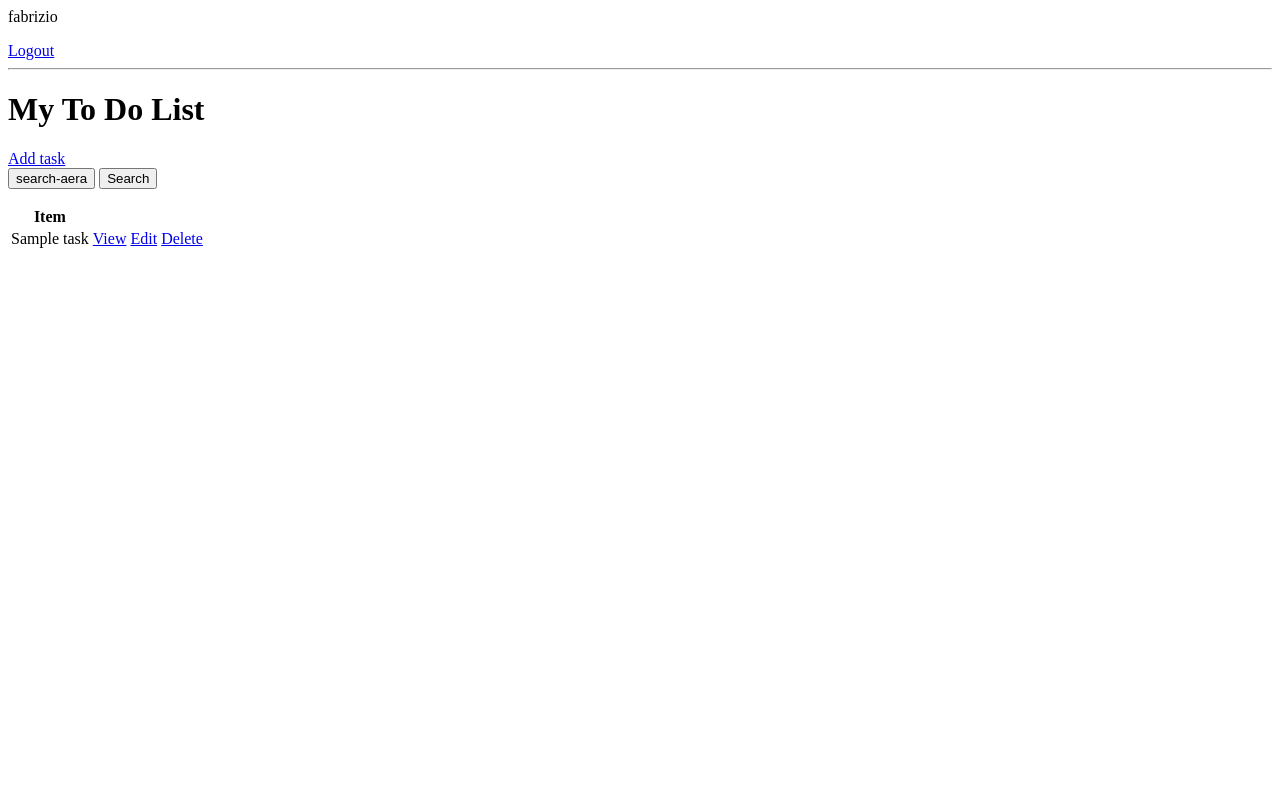
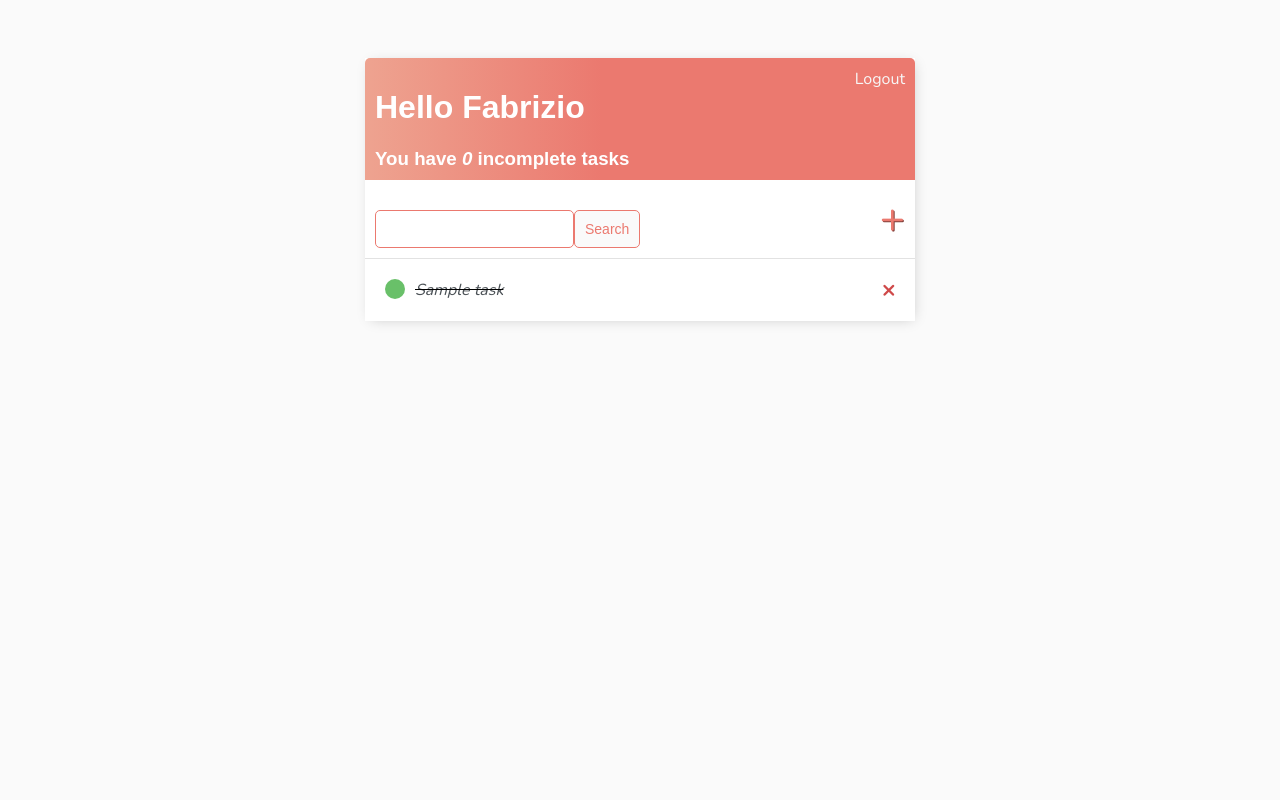
Before and after one commit to FM1234-hub/Todo-List, a Django app: page / in a window 1280 px wide. Run offline with Django 3.2, Linux system fonts and the light colour scheme; a user stored in the database is signed in; tables that the repository leaves empty hold one stand-in row (values such as "Sample post").

Commit message:
Added styles and fixed add function

```diff
--- /dev/null
+++ b/base/templates/base/main.html
@@ -0,0 +1,150 @@
+<!DOCTYPE html>
+<html lang="en">
+
+<head>
+    <meta charset="UTF-8">
+    <meta http-equiv="X-UA-Compatible" content="IE=edge">
+    <title>To Do List</title>
+    <meta name="description" content="">
+    <meta name="viewport" content="width=device-width, initial-scale=1.0">
+    <link rel="preconnect" href="https://fonts.googleapis.com">
+    <link rel="preconnect" href="https://fonts.gstatic.com" crossorigin>
+    <link href="https://fonts.googleapis.com/css2?family=Nunito:wght@200&display=swap" rel="stylesheet">
+    <style>
+        body {
+            background-color: #FAFAFA;
+            font-family: 'Nunito', sans-serif;
+            padding-top: 50px;
+        }
+
+        h1,
+        h2,
+        h3,
+        h4,
+        h5,
+        h6 {
+            font-family: 'Raleway', sans-serif;
+        }
+
+        a,
+        p {
+            color: #4b5156;
+        }
+
+        .container {
+            max-width: 550px;
+            margin: auto;
+            background-color: #fff;
+            -webkit-box-shadow: 2px 2px 13px -4px rgba(0, 0, 0, 0.21);
+            box-shadow: 2px 2px 13px -4px rgba(0, 0, 0, 0.21);
+        }
+
+        .header-bar {
+            display: flex;
+            justify-content: space-between;
+            color: #fff;
+            padding: 10px;
+            border-radius: 5px 5px 0 0;
+            background: linear-gradient(90deg, #EEA390 0%, #EB796F 43%, #EB796F 100%);
+        }
+
+        .header-bar a {
+            color: rgb(247, 247, 247);
+            text-decoration: none;
+        }
+
+        .task-wrapper {
+            display: flex;
+            align-items: center;
+            justify-content: space-between;
+            padding: 20px;
+            background-color: #fff;
+            border-top: 1px solid rgb(226, 226, 226);
+        }
+
+        .task-title {
+            display: flex;
+        }
+
+        .task-title a {
+            text-decoration: none;
+            color: #4b5156;
+            margin-left: 10px;
+        }
+
+        .task-complete-icon {
+            height: 20px;
+            width: 20px;
+            background-color: rgb(105, 192, 105);
+            border-radius: 50%;
+        }
+
+        .task-incomplete-icon {
+            height: 20px;
+            width: 20px;
+            background-color: rgb(218, 218, 218);
+            border-radius: 50%;
+        }
+
+        .delete-link {
+            text-decoration: none;
+            font-weight: 900;
+            color: #cf4949;
+            font-size: 22px;
+            line-height: 0;
+        }
+
+        #search-add-wrapper {
+            display: flex;
+            justify-content: space-between;
+            align-items: center;
+            padding: 10px;
+        }
+
+        #add-link {
+            color: #EB796F;
+            text-decoration: none;
+            font-size: 42px;
+            text-shadow: 1px 1px #81413b;
+        }
+
+        input[type=text],
+        input[type=password],
+        textarea {
+            border: 1px solid #EB796F;
+            border-radius: 5px;
+            padding: 10px;
+            width: 90%;
+        }
+
+        label {
+            padding-top: 10px !important;
+            display: block;
+        }
+
+        .button {
+            border: 1px solid #EB796F;
+            background-color: #FAFAFA;
+            color: #EB796F;
+            padding: 10px;
+            font-size: 14px;
+            border-radius: 5px;
+            cursor: pointer;
+            text-decoration: none;
+        }
+
+        .card-body {
+            padding: 20px;
+        }
+    </style>
+</head>
+
+<body>
+    <div class="container">
+        {% block content %}
+
+        {% endblock content %}
+    </div>
+</body>
+
+</html>
--- a/base/templates/base/task_list.html
+++ b/base/templates/base/task_list.html
@@ -1,34 +1,43 @@
-{% if request.user.is_authenticated%}
-<p> {{request.user}} </p>
-<a href="{% url 'logout' %}">Logout</a>
-{% else %}
-<a href="{% url 'login' %}">Login</a>
-{% endif %}
+{% extends 'base/main.html' %} {% block content %}
+<div class="header-bar">
+    <div>
+        <h1>Hello {{request.user|title}}</h1>
+        <h3 style="margin:0">You have <i>{{count}}</i> incomplete task{{ count|pluralize:"s" }}</h3>
+    </div>
 
-<hr>
-<h1>My To Do List  {{color}} </h1>
+    {% if request.user.is_authenticated %}
+    <a href="{% url 'logout' %}">Logout</a>
+    {% else %}
+    <a href="{% url 'login' %}">Login</a>
+    {% endif %}
+</div>
 
-<a href="{%url 'task-create'%}">Add task</a>
-
-<form method="GET">
-    <input type="submit" value='search-aera' value="{{search_input}}">
-    <input type="submit" value='Search'>
-</form>
-
-<table>
-    <tr>
-        <th>Item</th>
-        <th></th>
-        <th></th>
-    </tr>
+<div id="search-add-wrapper">
+    <form method="GET" style="margin-top: 20px; display:flex">
+        <input type="text" name="search-area" value="{{search_input}}">
+        <input class="button" type="submit" value="Search">
+    </form>
+    <a id="add-link" href="{% url 'task-create' %}">&#x2b;</a>
+</div>
+<div class="task-items-wrapper">
     {% for task in tasks %}
-    <tr>
-        <td>{{task.title}}</td>
-        <td><a href="{% url 'task' task.id %}">View</a></td>
-        <td><a href="{% url 'task-update' task.id %}">Edit</a></td>
-        <td><a href="{% url 'task-delete' task.id %}">Delete</a></td>
-    </tr>
+    <div class="task-wrapper">
+        {% if task.complete %}
+        <div class="task-title">
+            <div class="task-complete-icon"></div>
+            <i><s><a href="{% url 'task-update' task.id %}">{{task}}</a></s></i>
+        </div>
+        <a class="delete-link" href="{% url 'task-delete' task.id %}">&#215;</a>
+        {% else %}
+        <div class="task-title">
+            <div class="task-incomplete-icon"></div>
+            <a href="{% url 'task-update' task.id %}">{{task}}</a>
+        </div>
+        <a class="delete-link" href="{% url 'task-delete' task.id %}">&#215;</a>
+        {% endif %}
+    </div>
     {% empty %}
     <h3>No items in list</h3>
     {% endfor %}
-</table>
+</div>
+{% endblock content %}
--- a/base/urls.py
+++ b/base/urls.py
@@ -2,8 +2,6 @@ from django.urls import path
 from django.views.generic.edit import DeleteView
 from .views import RegisterPage, TaskList, TaskDetail, TaskCreate, TaskUpdate, DeleteView, CustomLoginView
 from django.contrib.auth.views import LogoutView
-from . import views
-
 urlpatterns = [
     path('login/', CustomLoginView.as_view(), name='login'),
     path('logout/', LogoutView.as_view(next_page='login'), name='logout'),
--- a/base/views.py
+++ b/base/views.py
@@ -1,4 +1,4 @@
-from django.shortcuts import redirect, redirect
+from django.shortcuts import redirect, render
 from django.views.generic.list import ListView
 from django.views.generic.detail import DetailView
 from django.views.generic.edit import CreateView, UpdateView, DeleteView, FormView
@@ -11,6 +11,7 @@ from django.contrib.auth import login
 
 from .models import Task
 
+
 class CustomLoginView(LoginView):
     template_name = 'base/login.html'
     fields = '__all__'
@@ -19,10 +20,10 @@ class CustomLoginView(LoginView):
     def get_success_url(self):
         return reverse_lazy('tasks')
 
+
 class RegisterPage(FormView):
     template_name = 'base/register.html'
     form_class = UserCreationForm
-    redirect_authenticated_user = True
     success_url = reverse_lazy('tasks')
 
     def form_valid(self, form):
@@ -45,15 +46,11 @@ class TaskList(LoginRequiredMixin, ListView):
         context = super().get_context_data(**kwargs)
         context['tasks'] = context['tasks'].filter(user=self.request.user)
         context['count'] = context['tasks'].filter(complete=False).count()
-        return context
-
         search_input = self.request.GET.get('search-area') or ''
         if search_input:
             context['tasks'] = context['tasks'].filter(
-                title_startswith = search_input)
-
+                title_startswith=search_input)
         context['search_input'] = search_input
-
         return context
 
 
@@ -66,11 +63,17 @@ class TaskDetail(LoginRequiredMixin, DetailView):
 class TaskCreate(LoginRequiredMixin, CreateView):
     model: Task
     fields = ['title', 'description', 'complete']
+    template_name = 'base/task_form.html'
     success_url = reverse_lazy('tasks')
 
     def form_valid(self, form):
         form.instance.user = self.request.user
         return super(TaskCreate, self).form_valid(form)
+
+    def get_queryset(self):
+        tasks = Task.objects.filter(title=self.request.user)
+        return tasks
+
 
 class TaskUpdate(LoginRequiredMixin, UpdateView):
     model = Task
@@ -78,7 +81,7 @@ class TaskUpdate(LoginRequiredMixin, UpdateView):
     success_url = reverse_lazy('tasks')
 
 
-class DeleteView(LoginRequiredMixin,DeleteView):
+class DeleteView(LoginRequiredMixin, DeleteView):
     model = Task
     context_object_name = 'task'
     success_url = reverse_lazy('tasks')
--- a/todo_list/urls.py
+++ b/todo_list/urls.py
@@ -16,7 +16,6 @@ Including another URLconf
 from django.contrib import admin
 from django.urls import path, include
 
-
 urlpatterns = [
     path('admin/', admin.site.urls),
     path('', include('base.urls')),
```
Also changed, not shown: base/templates/base/login.html (+14 -8 lines), base/templates/base/register.html (+19 -8 lines), base/templates/base/task_confirm_delete.html (+14 -6 lines), base/templates/base/task_form.html (+15 -7 lines), todo_list/settings.py (+3 -5 lines), db.sqlite3.
